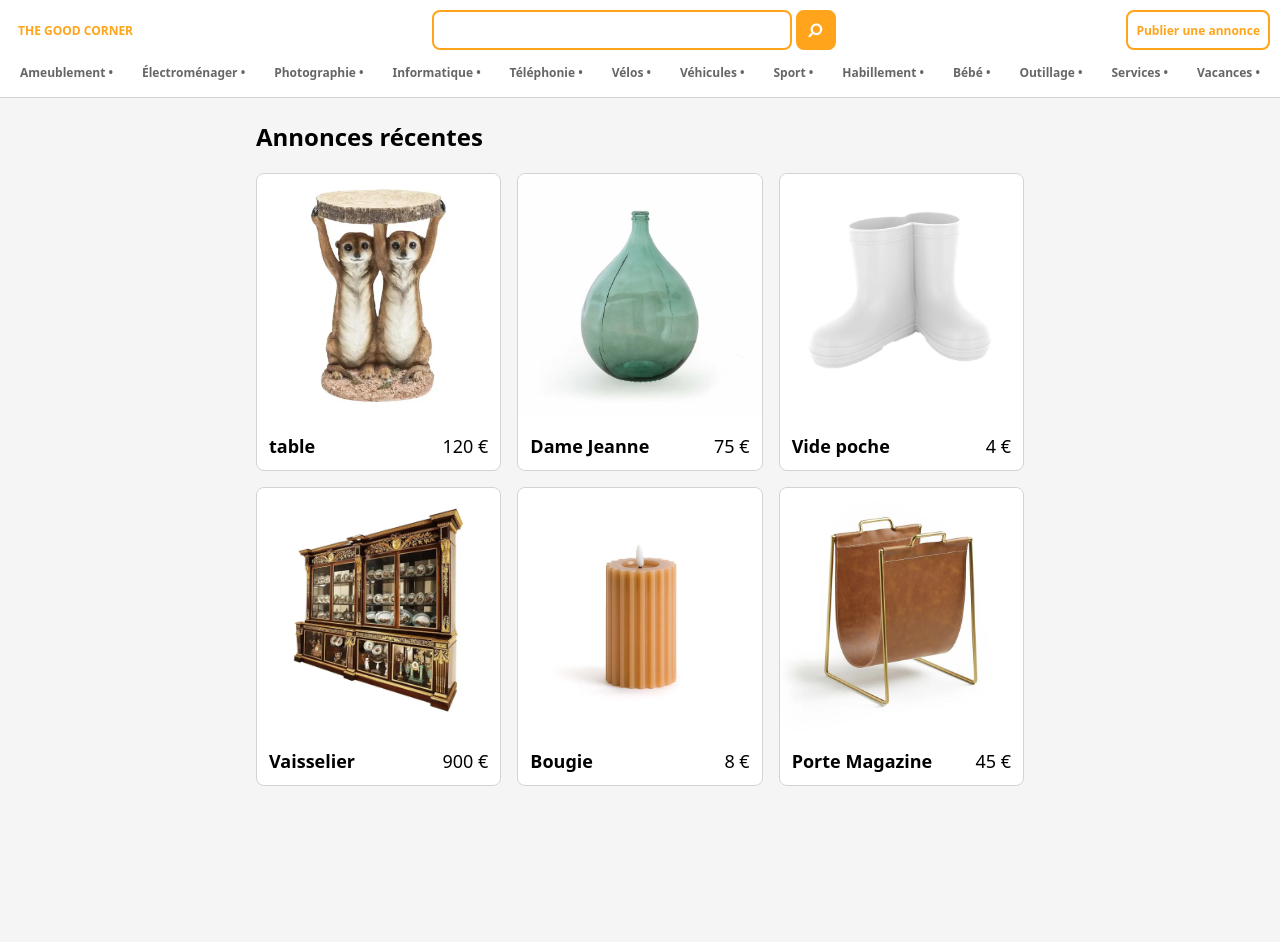
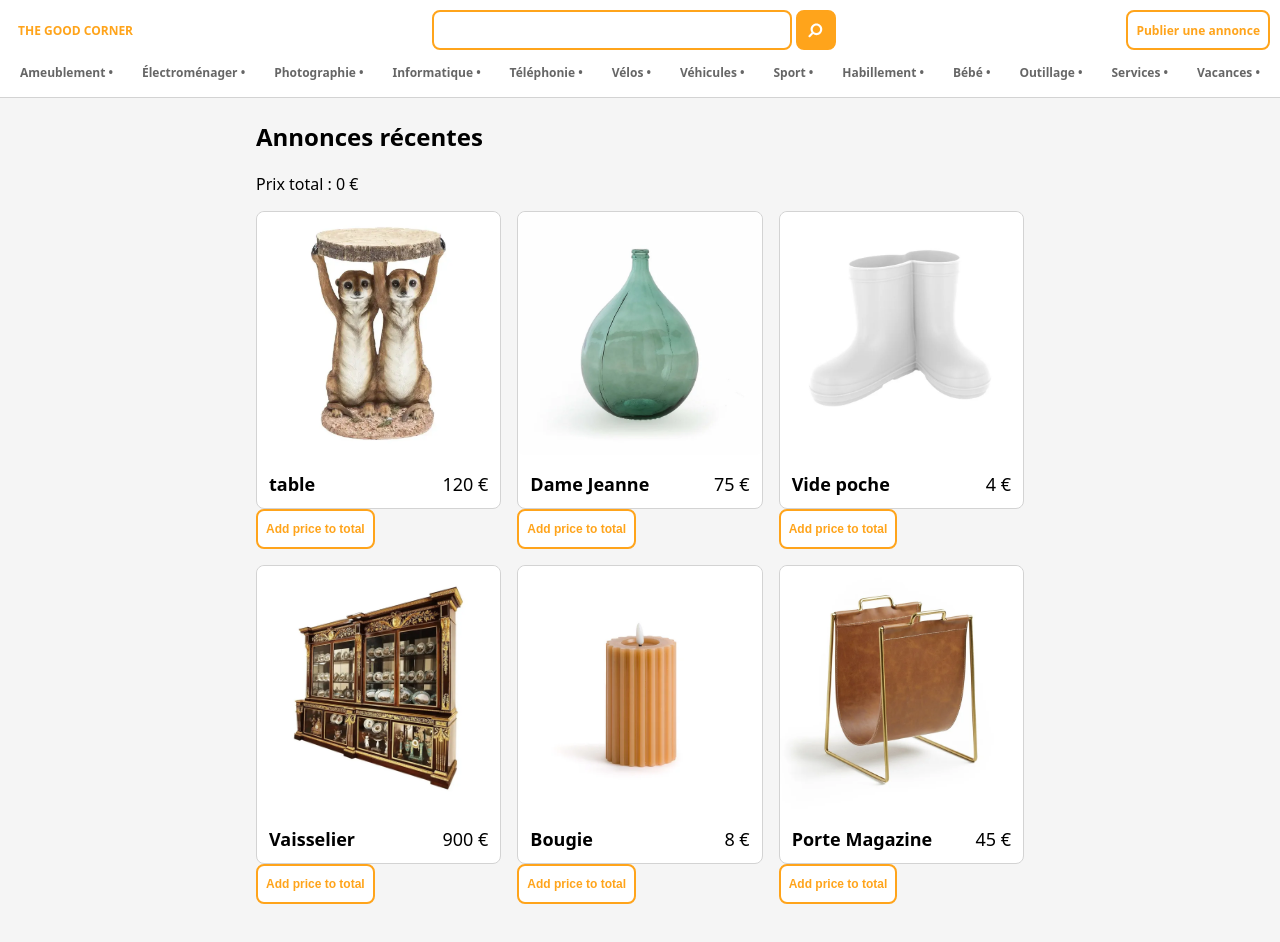
Before and after one commit to FlorenceBuchelet/the-good-corner, a Next.js app in the folder frontend/: page / in a window 1280 px wide. Shown: the top 942 px of the page. Before the commit the page ends 834 px from the top, so only its background shows below. Built offline with nearby package versions, Linux system fonts and the light colour scheme.

Commit message:
price count

```diff
--- a/frontend/src/components/RecentAds.tsx
+++ b/frontend/src/components/RecentAds.tsx
@@ -1,38 +1,40 @@
 import { log } from "console";
 import AdCard, { AdCardProp } from "./AdCard";
+import { useState } from "react";
 
 
 function RecentAds() {
+    const [total, setTotal] = useState(0);
 
     const ads: AdCardProp[] = [
         {
             imgUrl: "/images/table.webp",
-            link: "/ads/table",
+            link: "/ads/1",
             price: 120,
             title: "table",
         }, {
             imgUrl: "/images/dame-jeanne.webp",
-            link: "/ads/dame-jeanne",
+            link: "/ads/2",
             price: 75,
             title: "Dame Jeanne",
         }, {
             imgUrl: "/images/vide-poche.webp",
-            link: "/ads/vide-poche",
+            link: "/ads/3",
             price: 4,
             title: "Vide poche",
         }, {
             imgUrl: "/images/vaisselier.webp",
-            link: "/ads/vaisselier",
+            link: "/ads/4",
             price: 900,
             title: "Vaisselier",
         }, {
             imgUrl: "/images/bougie.webp",
-            link: "/ads/bougie",
+            link: "/ads/5",
             price: 8,
             title: "Bougie",
         }, {
             imgUrl: "/images/porte-magazine.webp",
-            link: "/ads/porte-magazine",
+            link: "/ads/6",
             price: 45,
             title: "Porte Magazine",
         }
@@ -40,15 +42,25 @@ function RecentAds() {
     return (
         <>
             <h2>Annonces récentes</h2>
+            <p>Prix total : {total} €</p>
             <section className="recent-ads">
                 {ads.map((ad, index) => (
-                    <AdCard
-                        imgUrl={ad.imgUrl}
-                        link={ad.link}
-                        price={ad.price}
-                        title={ad.title}
+                    <article
                         key={ad.title}
-                    />
+                    >
+                        <AdCard
+                            imgUrl={ad.imgUrl}
+                            link={ad.link}
+                            price={ad.price}
+                            title={ad.title}
+                        />
+                        <button
+                            className="button"
+                            onClick={() => setTotal(total + ad.price)}
+                        >
+                            Add price to total
+                        </button>
+                    </article>
                 ))}
             </section>
         </>
```
Also changed, not shown: frontend/src/pages/ads/[id].tsx (renamed from frontend/src/pages/Ad/[id].tsx).
